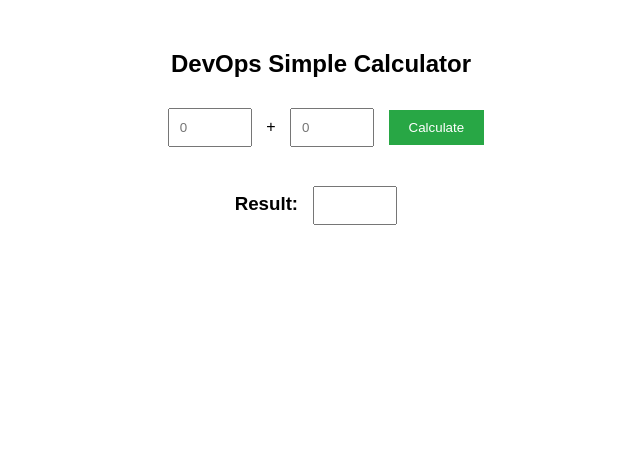
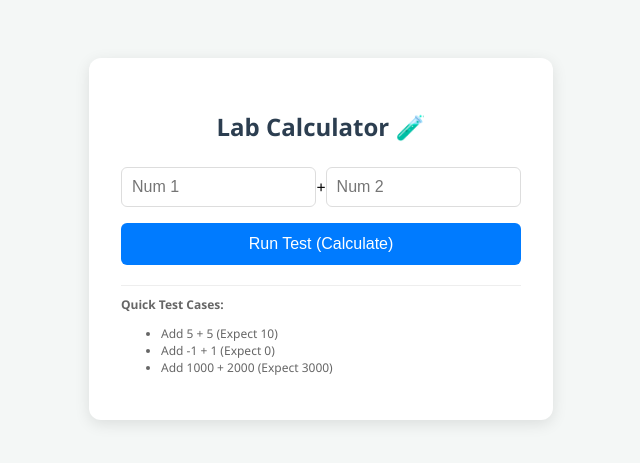
Before and after one commit to msobeidat/demo, a Flask app: page / in a window 1280 px wide. Shown: the top 463 px of the page, without its empty margins (319-959 px from the left). Run offline with Flask 3, Linux system fonts and the light colour scheme.

Commit message:
Revamp index.html for Lab Calculator UI

```diff
--- a/templates/index.html
+++ b/templates/index.html
@@ -1,21 +1,49 @@
 <!DOCTYPE html>
-<html>
+<html lang="en">
 <head>
-    <title>DevOps Calculator</title>
+    <meta charset="UTF-8">
+    <title>DevOps Test Lab</title>
     <style>
-        body { font-family: sans-serif; text-align: center; margin-top: 50px; }
-        input { padding: 10px; margin: 10px; width: 60px; }
-        button { padding: 10px 20px; cursor: pointer; background: #28a745; color: white; border: none; }
+        body { font-family: 'Segoe UI', Tahoma, Geneva, Verdana, sans-serif; background-color: #f4f7f6; display: flex; flex-direction: column; align-items: center; padding-top: 50px; }
+        .container { background: white; padding: 2rem; border-radius: 12px; box-shadow: 0 4px 15px rgba(0,0,0,0.1); width: 400px; }
+        h2 { color: #2c3e50; margin-bottom: 1.5rem; text-align: center; }
+        .input-group { display: flex; justify-content: space-between; align-items: center; margin-bottom: 1rem; }
+        input { width: 45%; padding: 10px; border: 1px solid #ddd; border-radius: 6px; font-size: 16px; }
+        button { width: 100%; padding: 12px; background-color: #007bff; color: white; border: none; border-radius: 6px; cursor: pointer; font-size: 16px; transition: 0.3s; }
+        button:hover { background-color: #0056b3; }
+        .result-box { margin-top: 20px; padding: 15px; border-radius: 6px; background-color: #e9ecef; text-align: center; font-weight: bold; }
+        .test-cases { margin-top: 20px; font-size: 12px; color: #666; border-top: 1px solid #eee; padding-top: 10px; }
     </style>
 </head>
 <body>
-    <h2>DevOps Simple Calculator</h2>
-    <form method="POST">
-        <input type="number" name="num1" value="{{ num1 }}" required placeholder="0">
-        <span> + </span>
-        <input type="number" name="num2" value="{{ num2 }}" required placeholder="0">
-        <button type="submit">Calculate</button>
-        <h3>Result: <input type="text" readonly value="{{ result }}"></h3>
-    </form>
+
+    <div class="container">
+        <h2>Lab Calculator 🧪</h2>
+        <form method="POST">
+            <div class="input-group">
+                <input type="number" name="num1" value="{{ num1 }}" placeholder="Num 1" required>
+                <span>+</span>
+                <input type="number" name="num2" value="{{ num2 }}" placeholder="Num 2" required>
+            </div>
+            <button type="submit">Run Test (Calculate)</button>
+        </form>
+
+        {% if result != "" %}
+        <div class="result-box">
+            Status: ✅ Success<br>
+            Result: {{ result }}
+        </div>
+        {% endif %}
+
+        <div class="test-cases">
+            <strong>Quick Test Cases:</strong>
+            <ul>
+                <li>Add 5 + 5 (Expect 10)</li>
+                <li>Add -1 + 1 (Expect 0)</li>
+                <li>Add 1000 + 2000 (Expect 3000)</li>
+            </ul>
+        </div>
+    </div>
+
 </body>
 </html>
```
